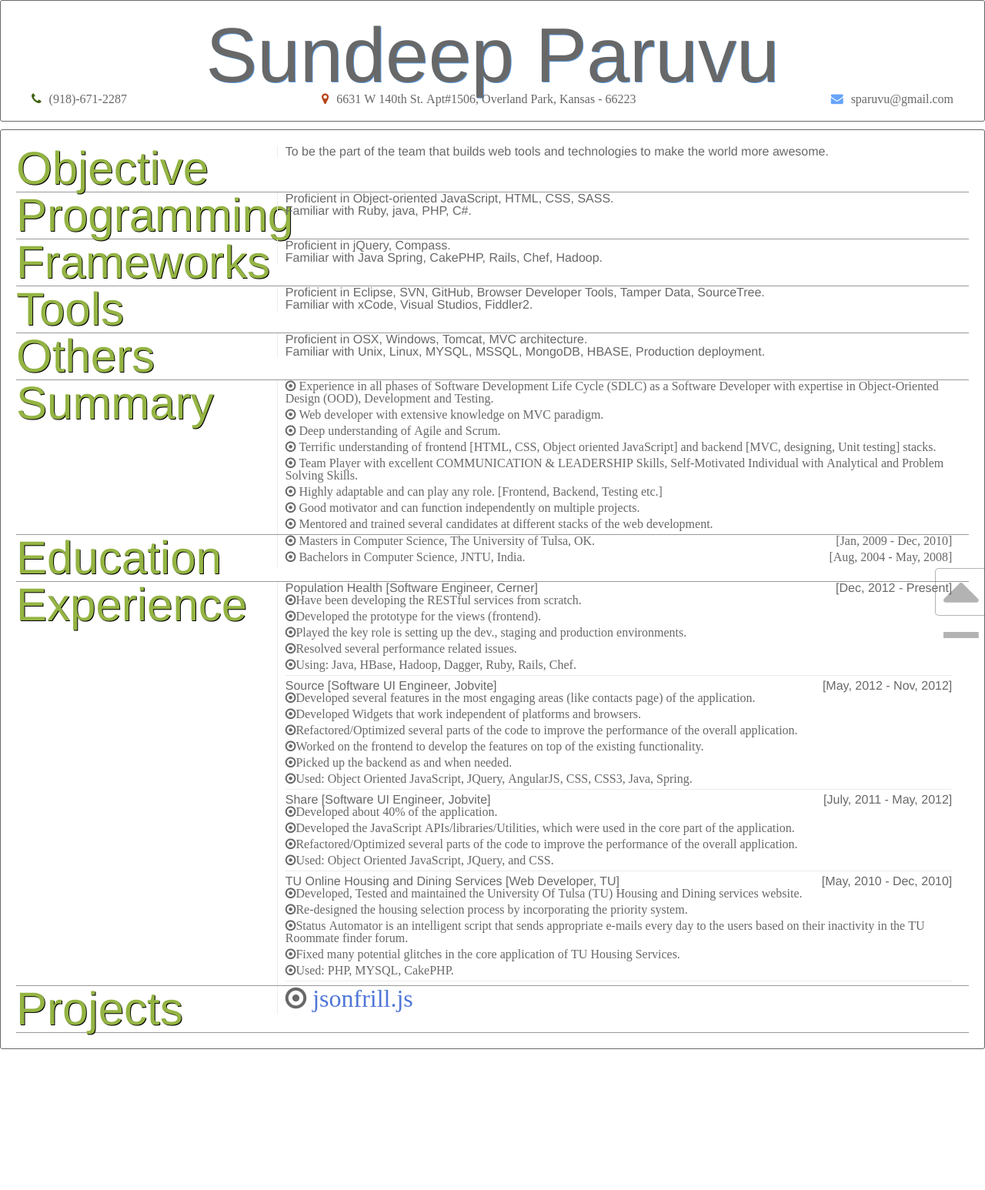
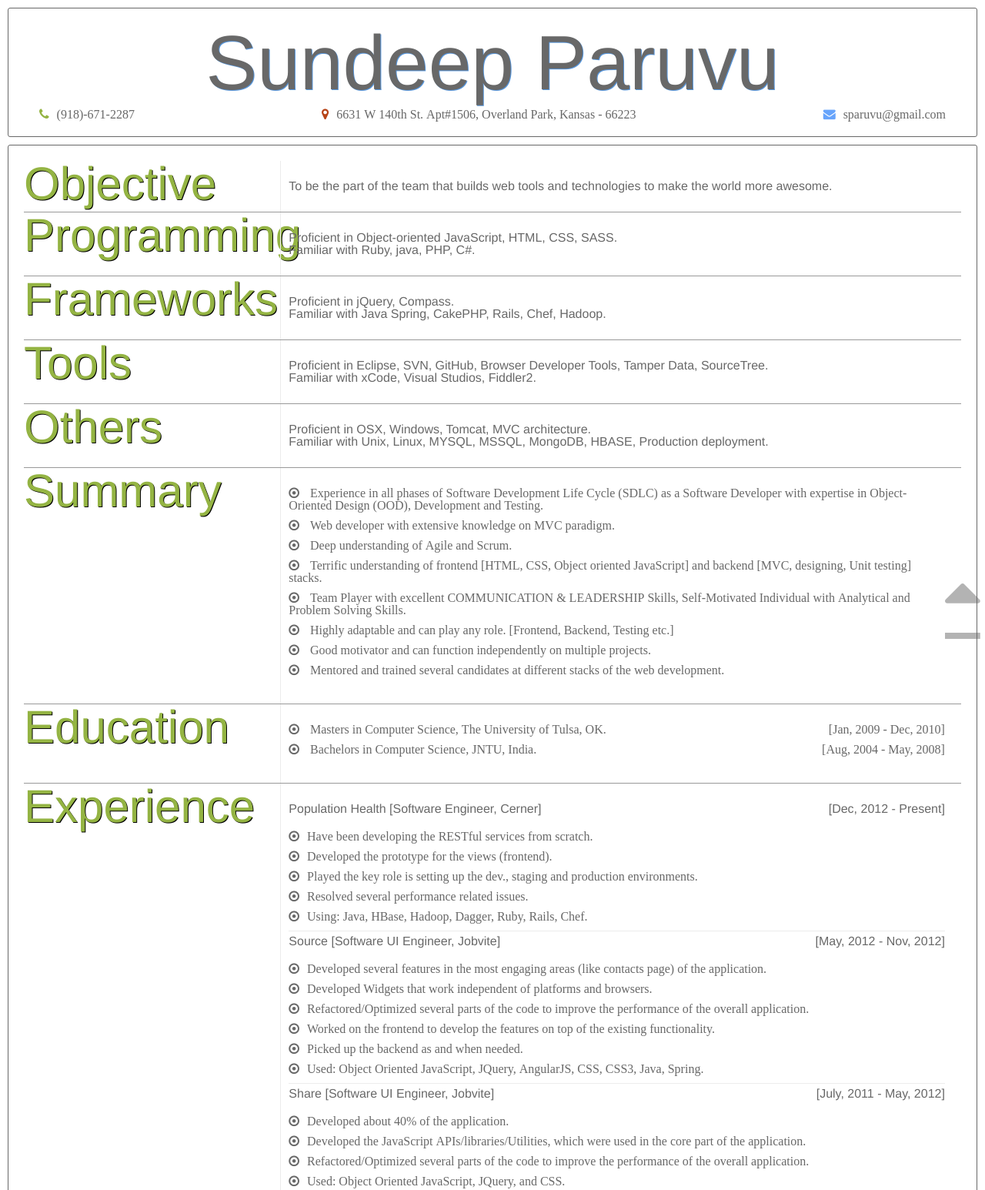
Before and after one commit to sparuvu/sparuvu.github.io, a plain HTML site: page index.html in a window 1280 px wide. Shown: the top 1546 px of the page at 77% size. Before the commit the page ends 1373 px from the top, so only its background shows below. Drawn offline with Linux system fonts and the light colour scheme.

Commit message:
some minor css changes

```diff
--- a/index.html
+++ b/index.html
@@ -111,7 +111,7 @@
                 <li class="fa fa-dot-circle-o">Developed the prototype for the views (frontend).</li>
                 <li class="fa fa-dot-circle-o">Played the key role is setting up the dev., staging and production environments.</li>
                 <li class="fa fa-dot-circle-o">Resolved several performance related issues.</li>
-                <li class="fa fa-dot-circle-o">Using: Java, HBase, Hadoop, Dagger, Ruby, Rails, Chef.</li>
+                <li class="fa fa-dot-circle-o"><span class="sub">Using:</span> Java, HBase, Hadoop, Dagger, Ruby, Rails, Chef.</li>
               </ul>
             </div>
             <div class="sub-section">
@@ -124,7 +124,7 @@
                 <li class="fa fa-dot-circle-o">Refactored/Optimized several parts of the code to improve the performance of the overall application.</li>
                 <li class="fa fa-dot-circle-o">Worked on the frontend to develop the features on top of the existing functionality.</li>
                 <li class="fa fa-dot-circle-o">Picked up the backend as and when needed.</li>
-                <li class="fa fa-dot-circle-o">Used: Object Oriented JavaScript, JQuery, AngularJS, CSS, CSS3, Java, Spring.</li>
+                <li class="fa fa-dot-circle-o"><span class="sub">Used:</span> Object Oriented JavaScript, JQuery, AngularJS, CSS, CSS3, Java, Spring.</li>
               </ul>
             </div>
 
@@ -136,7 +136,7 @@
                 <li class="fa fa-dot-circle-o">Developed about 40% of the application.</li>
                 <li class="fa fa-dot-circle-o">Developed the JavaScript APIs/libraries/Utilities, which were used in the core part of the application.</li>
                 <li class="fa fa-dot-circle-o">Refactored/Optimized several parts of the code to improve the performance of the overall application.</li>
-                <li class="fa fa-dot-circle-o">Used: Object Oriented JavaScript, JQuery, and CSS.</li>
+                <li class="fa fa-dot-circle-o"><span class="sub">Used:</span> Object Oriented JavaScript, JQuery, and CSS.</li>
               </ul>
             </div>
 
@@ -149,7 +149,7 @@
                 <li class="fa fa-dot-circle-o">Re-designed the housing selection process by incorporating the priority system.</li>
                 <li class="fa fa-dot-circle-o">Status Automator is an intelligent script that sends appropriate e-mails every day to the users based on their inactivity in the TU Roommate finder forum.</li>
                 <li class="fa fa-dot-circle-o">Fixed many potential glitches in the core application of TU Housing Services.</li>
-                <li class="fa fa-dot-circle-o">Used: PHP, MYSQL, CakePHP.    </li>
+                <li class="fa fa-dot-circle-o"><span class="sub">Used:</span> PHP, MYSQL, CakePHP.    </li>
               </ul>
             </div>
           </div>
--- a/sass/main.scss
+++ b/sass/main.scss
@@ -1,11 +1,11 @@
 body {
   font-family: "Helvetica Neue";
   color: #686868;
+  margin: 10px;
 }
 
 header {
   text-align: center;
-  background: linear-gradient(top, #686868, #000);
 }
 
 .name {
@@ -13,12 +13,13 @@ header {
   margin: 0px;
   font-weight: 100;
   text-shadow: 1px 1px #5796DC;
+  margin: 0 0 10px 0;
 }
 
 .phone-number {
   float: left;
   padding-left: 20px;
-  color: #416314;
+  color: #94B443;
   span {
     color: #686868;
     padding-left: 10px;
@@ -103,15 +104,13 @@ header {
     border-left: 1px solid #ECECEC;
     position: relative;
     width: 70%;
-    padding-left: 10px;
+    padding: 25px 10px;
   }
 }
 
 #scrolly {
-  border: 1px solid #686868;
-  border-right: none;
   position: fixed;
-  right: -4px;
+  right: -6px;
   bottom: 0px;
   height: 40px;
   width: 40px;
@@ -124,8 +123,6 @@ header {
 
 #scrolly:hover {
     opacity: 1;
-    background-color: #686868;
-    color: #FFF;
 }
 
 .sub {
@@ -142,10 +139,18 @@ ul li{
   list-style: none;
   &.fa {
     display: block;
+    margin-bottom: 10px;
   }
 }
 
 .sub-section {
   border-bottom: 1px solid #ECECEC;
   margin-bottom: 5px;
+  ul {
+    margin-top: 20px;
+  }
 }
+
+.fa-dot-circle-o:before {
+  padding-right: 10px;
+}
```
Also changed, not shown: stylesheets/main.css.
